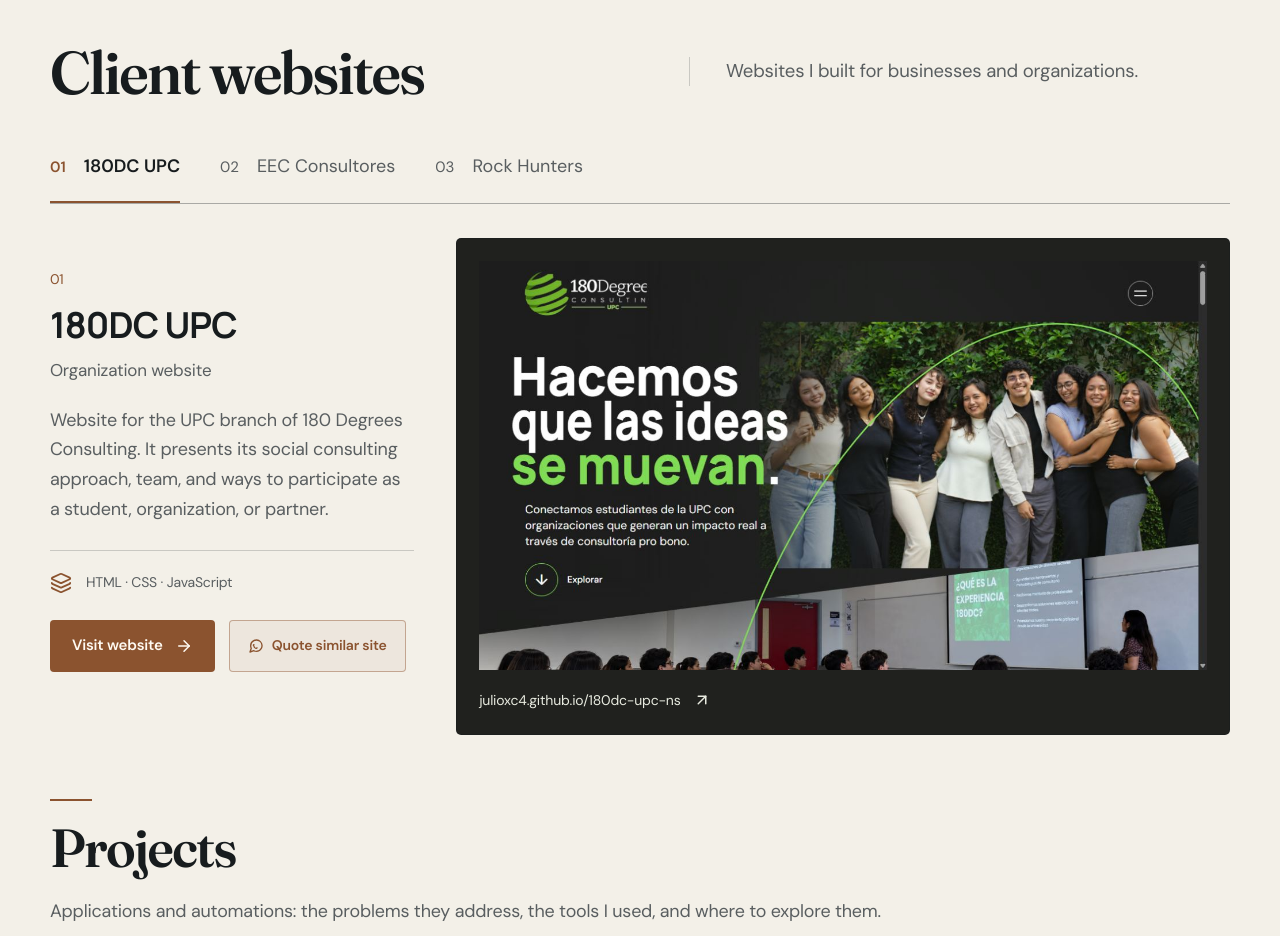
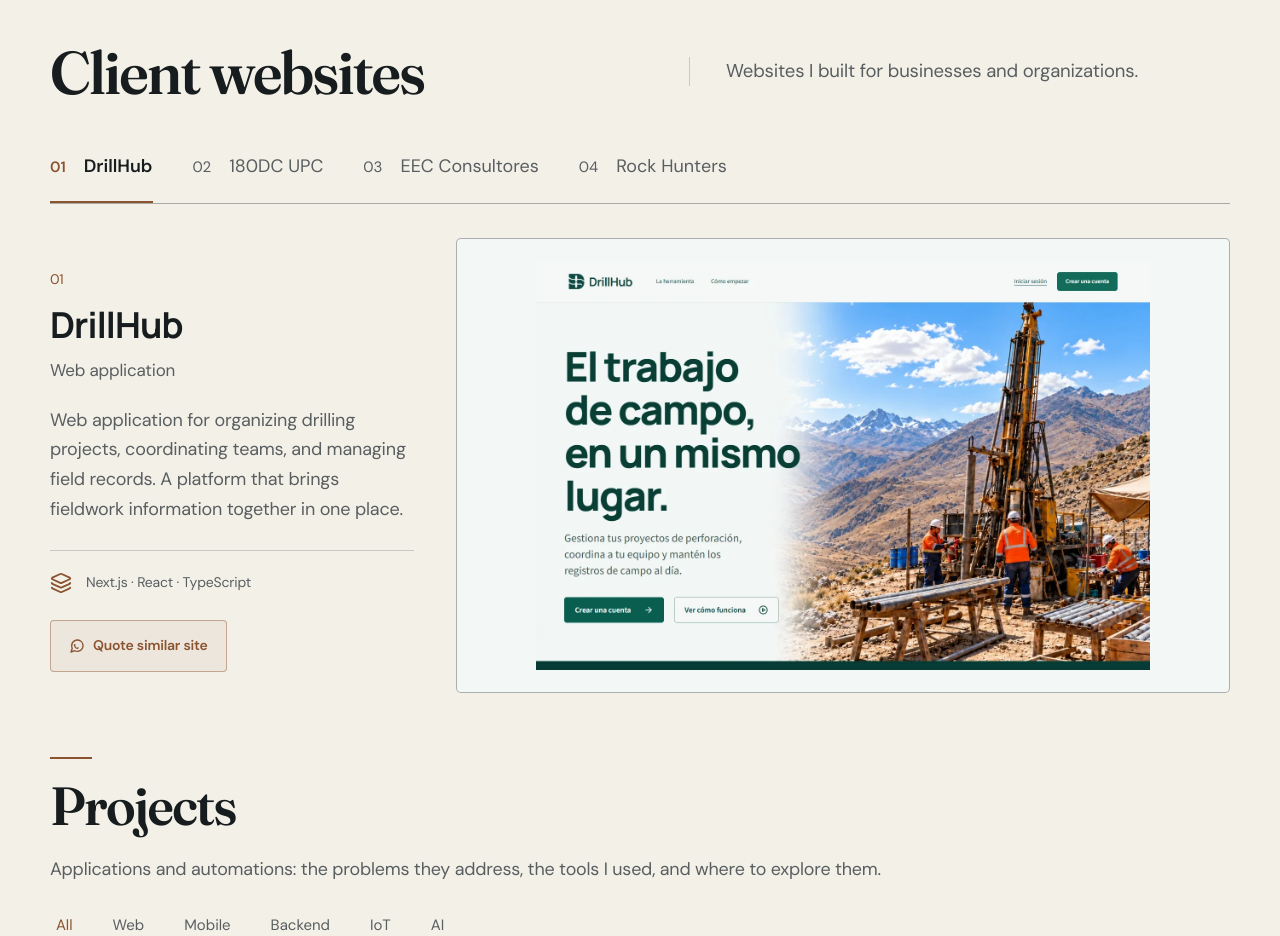
Before and after one commit to JulioXC4/portfolio, a Next.js app: page / in a window 1280 px wide. Shown: the part 2320-3256 px from the top of the page. Built offline with nearby package versions, Linux system fonts and the light colour scheme; no server answers.

Commit message:
Add DrillHub work with hero preview and no deployment link

```diff
--- a/src/components/sections/Freelance.module.css
+++ b/src/components/sections/Freelance.module.css
@@ -22,7 +22,7 @@
 .preview { min-width: 0; padding: 22px; border: 1px solid var(--border-color-hover); border-radius: 5px; overflow: hidden; }
 .imageFrame { position: relative; aspect-ratio: 16/9; }
 .screenshot { object-fit: contain; transition: transform 450ms ease; }
-.preview:hover .screenshot { transform: scale(1.015); }
+a.preview:hover .screenshot { transform: scale(1.015); }
 .domain { display: flex; align-items: center; gap: 12px; color: inherit; margin-top: 18px; min-height: 24px; font-size: 14px; }
 @media (max-width: 760px) { .case > .preview { order: -1; } .details { padding-top: 0; } }
 :global([data-theme="light"]) .visit { color: #fffaf2; }
--- a/src/components/sections/Freelance.tsx
+++ b/src/components/sections/Freelance.tsx
@@ -25,6 +25,7 @@
   const changed = useRef(false);
   const { animate, cancel } = useMotion();
   const project = freelanceProjects[active];
+  const Preview = project.url ? 'a' : 'div';
   const isSpanish = language === 'es';
 
   useLayoutEffect(() => {
@@ -124,7 +125,7 @@
               {isSpanish ? project.platformES : project.platformEN}
             </p>
             <div className={styles.caseActions}>
-              <a
+              {project.url && <a
                 href={project.url}
                 target="_blank"
                 rel="noopener noreferrer"
@@ -133,7 +134,7 @@
               >
                 {t('freelance.visit')}
                 <ArrowRight size={18} aria-hidden="true" />
-              </a>
+              </a>}
               <a
                 href={getWhatsAppUrl(WHATSAPP_MESSAGES.freelanceSimilar(project.name, language))}
                 target="_blank"
@@ -147,12 +148,14 @@
               </a>
             </div>
           </div>
-          <a
-            href={project.url}
-            target="_blank"
-            rel="noopener noreferrer"
+          <Preview
+            {...(project.url ? {
+              href: project.url,
+              target: '_blank',
+              rel: 'noopener noreferrer',
+              'aria-label': `${t('freelance.preview')} — ${project.name}`,
+            } : {})}
             className={styles.preview}
-            aria-label={`${t('freelance.preview')} — ${project.name}`}
             style={{ backgroundColor: project.previewBackground, color: project.previewForeground }}
           >
             <div ref={imageFrame} className={styles.imageFrame}>
@@ -166,11 +169,11 @@
                 onLoad={revealImage}
               />
             </div>
-            <span className={styles.domain}>
+            {project.url && project.domain && <span className={styles.domain}>
               {project.domain}
               <ArrowUpRight size={18} aria-hidden="true" />
-            </span>
-          </a>
+            </span>}
+          </Preview>
         </article>
       </div>
     </section>
--- a/src/data/freelance.ts
+++ b/src/data/freelance.ts
@@ -1,4 +1,33 @@
-export const freelanceProjects = [
+interface FreelanceProject {
+  id: string;
+  name: string;
+  url?: string;
+  domain?: string;
+  image: string;
+  previewBackground: string;
+  previewForeground: string;
+  categoryES: string;
+  categoryEN: string;
+  descriptionES: string;
+  descriptionEN: string;
+  platformES: string;
+  platformEN: string;
+}
+
+export const freelanceProjects: readonly FreelanceProject[] = [
+  {
+    id: 'drillhub',
+    name: 'DrillHub',
+    image: '/images/freelance/drillhub.webp',
+    previewBackground: '#f3f7f6',
+    previewForeground: '#0b4338',
+    categoryES: 'Aplicación web',
+    categoryEN: 'Web application',
+    descriptionES: 'Aplicación web para organizar proyectos de perforación, coordinar equipos y gestionar registros de campo. Una plataforma que reúne la información del trabajo de campo en un mismo lugar.',
+    descriptionEN: 'Web application for organizing drilling projects, coordinating teams, and managing field records. A platform that brings fieldwork information together in one place.',
+    platformES: 'Next.js · React · TypeScript',
+    platformEN: 'Next.js · React · TypeScript',
+  },
   {
     id: '180dc-upc',
     name: '180DC UPC',
```
Also changed, not shown: public/images/freelance/drillhub.webp (added).
